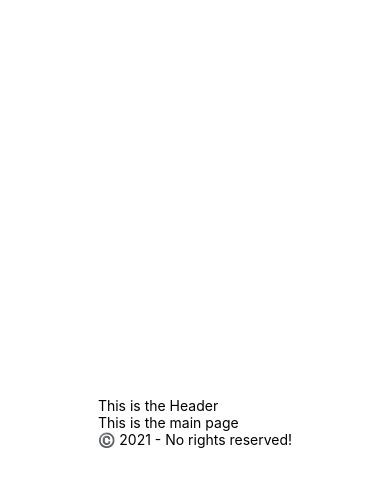
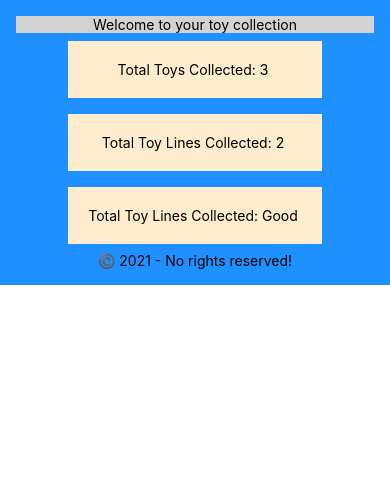
Before and after one commit to damiandeleon/toy-collection-frontend-RN, a React Native app: screen / in a window 390 px wide. Shown: the top 486 px of the page. Built offline with nearby package versions, Linux system fonts and the light colour scheme.

Commit message:
added mainbody counts of totals for toys collected and toy lines collected.

```diff
--- a/App.js
+++ b/App.js
@@ -1,23 +1,23 @@
-import { StatusBar } from 'expo-status-bar';
+
 import React from 'react';
-import { StyleSheet, Text, View } from 'react-native';
+import { SafeAreaView, StyleSheet, Text, View, useWindowDimensions } from 'react-native';
 import Main from "./pages/Main";
 
 export default function App() {
+  const viewStyle = { ...styles.view, width: useWindowDimensions().width };
   return (
-
-    <View style={styles.container}>
-      <Main/>
-      <StatusBar style="auto" />
-    </View>
+    <SafeAreaView style={viewStyle}>
+      <View>
+        <Main />
+      </View>
+    </SafeAreaView>
   );
 }
 
 const styles = StyleSheet.create({
-  container: {
-    flex: 1,
-    backgroundColor: '#fff',
-    alignItems: 'center',
-    justifyContent: 'center',
+  view: {
+    backgroundColor: "dodgerblue",
+    justifyContent: "center",
+    padding: 16,
   },
 });
--- a/components/Banner.js
+++ b/components/Banner.js
@@ -12,7 +12,7 @@ const styles = StyleSheet.create({
         backgroundColor: "darkslateblue",
         height: 64,
         justifyContent: "center",
-        padding: 176,
+        padding: 20,
         color: "white",
         fontSize: 20,
         textAlign: "center",
--- a/components/Header.js
+++ b/components/Header.js
@@ -1,21 +1,17 @@
-import React from 'react'
-import { Text, StyleSheet } from 'react-native'
+import React from "react";
+import { Text, StyleSheet, useWindowDimensions } from "react-native";
+
+// const viewStyle = { width: useWindowDimensions().width};
 
 function Header() {
-    return (
-        <Text>
-            This is the Header
-        </Text>
-    )
-};
+  return <Text style={styles.container}>Welcome to your toy collection</Text>;
+}
 const styles = StyleSheet.create({
   container: {
-    flex: 1,
-    backgroundColor: '#fff',
-    alignItems: 'center',
-    justifyContent: 'center',
+    width: "100%",
+    backgroundColor: "lightgray",
+    textAlign: "center",
   },
 });
 
-
-export default Header
+export default Header;
--- a/components/MainBody.js
+++ b/components/MainBody.js
@@ -1,12 +1,78 @@
 import React from 'react'
-import { Text, View } from 'react-native'
+import { FlatList, Text, View, StyleSheet, SafeAreaView, StatusBar } from 'react-native'
 
-function MainBody() {
-    return (
-        <View>
 
-        </View>
-    )
-}
+const MainBody = (props) => {
+  const { id, toyName, toyLine, faction, maxForAge } = props.dataLoad;
+
+  const data = props.dataLoad;
+
+  //count the number of items are in the following categorie:  toyLine and total number and byfaction
+
+  //count the total number of toys
+  const countTotal = props.dataLoad.length;
+  //END: count the total number of toys
+
+  //count the total number of toyLines in collection
+  const returnToyLines = data.map((toyLineList) => {
+    return toyLineList.toyLine;
+  });
+  const toyLines = returnToyLines.filter(function (element, index) {
+    return returnToyLines.indexOf(element) == index;
+  });
+  var toyLinesSum = toyLines.length;
+  //END: count the total number of toyLines in collection
+
+  //count the total number of factions in collection
+    const returnFactions = data.map((toyFactionList) => {
+    return toyFactionList.faction;
+  });
+  const toyFactions = returnFactions.filter(function (element, index) {
+    return returnFactions.indexOf(element) == index;
+  });
+    console.log(toyFactions);
+  var toyFactionSum = toyFactions.length;
+
+  //END: count the total number of factions in collection
+
+  //____________________returns the names of the toys_______________
+
+  // const returnToyNames = props.dataLoad.map((ids) => {
+
+  //   console.log(ids.toyName);
+  // });
+  //
+  //__________________end returns the names of the toys ______________;
+
+  return (
+    <View>
+      {/* {props.dataLoad.map(toy => {
+        return (
+              // <Text style={styles.item} key={toy.id}>{toy.toyName}</Text>
+
+        );
+      })} */}
+      <Text style={styles.item}>Total Toys Collected: {countTotal} </Text>
+      <Text style={styles.item}>Total Toy Lines Collected: {toyLinesSum} </Text>
+      <Text style={styles.item}>Total Toy Lines Collected: {toyFactions[0]} </Text>
+    </View>
+  );
+};
+
+const styles = StyleSheet.create({
+  container: {
+    width: "75%",
+    // alignItems: "center",
+  },
+  item: {
+    backgroundColor: "blanchedalmond",
+    padding: 20,
+    marginVertical: 8,
+    textAlign: "center",
+  },
+  title: {
+    fontSize: 25,
+  },
+});
 
 export default MainBody
--- a/pages/Main.js
+++ b/pages/Main.js
@@ -1,20 +1,65 @@
 import React from 'react'
-import { Text, View } from 'react-native'
+import { Text, View, StyleSheet } from 'react-native'
 import Banner from '../components/Banner';
 import Header from '../components/Header'
+import MainBody from '../components/MainBody';
 
 function Main() {
+
+      const data = [
+        {
+          id: "1",
+          toyName: "He-Man",
+          toyLine: "Masters of the Universe",
+          faction: "Good",
+          maxForAge: 8,
+        },
+        {
+          id: "2",
+          toyName: "Skeletor",
+          toyLine: "Masters of the Universe",
+          faction: "Evil",
+          maxForAge: 8,
+        },
+        {
+          id: "3",
+          toyName: "Optimus Prime",
+          toyLine: "Tranformers",
+          faction: "Good",
+          maxForAge: 8,
+        },
+      ];
+
+      const renderToys = () => {
+        data.map(item => {
+
+        })
+      }
 
     const date = new Date;
     const year = date.getFullYear();
     const footerInfo = "©️ " + year + " - No rights reserved!"
     return (
-      <View>
+      <View style={styles.mainView}>
         <Header />
-        <Text>This is the main page</Text>
-        <Banner text={footerInfo}/>
+        <MainBody
+        dataLoad = {data}
+        />
+        <Banner style={styles.footer} text={footerInfo} />
       </View>
     );
-}
+};
+
+const styles = StyleSheet.create({
+    mainView: {
+    alignItems: "center",
+    },
+    footer: {
+        position: "absolute",
+        bottom: 0,
+
+    }
+
+})
 
 export default Main
```
Also changed, not shown: ToyList.js (added, +42 -0 lines).
